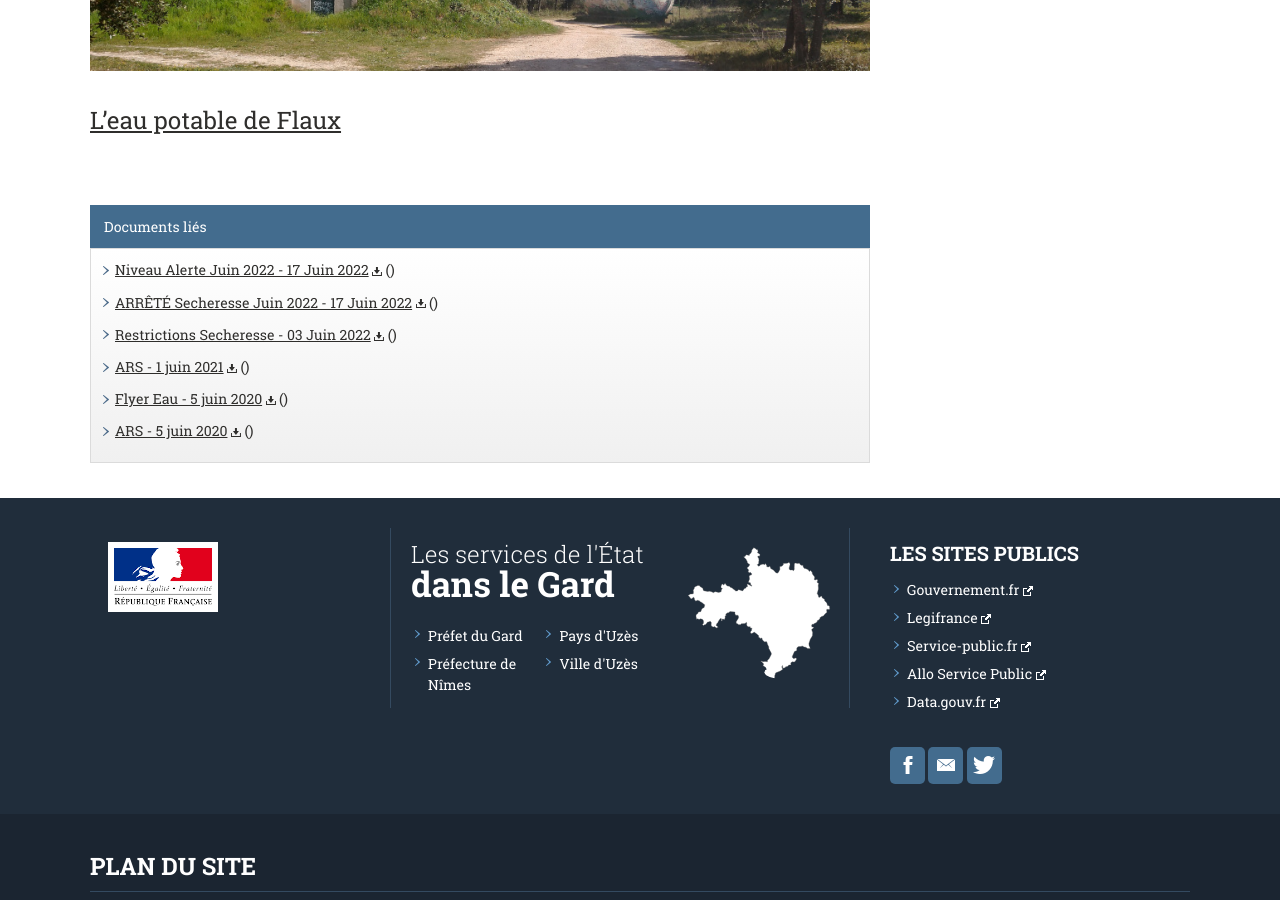
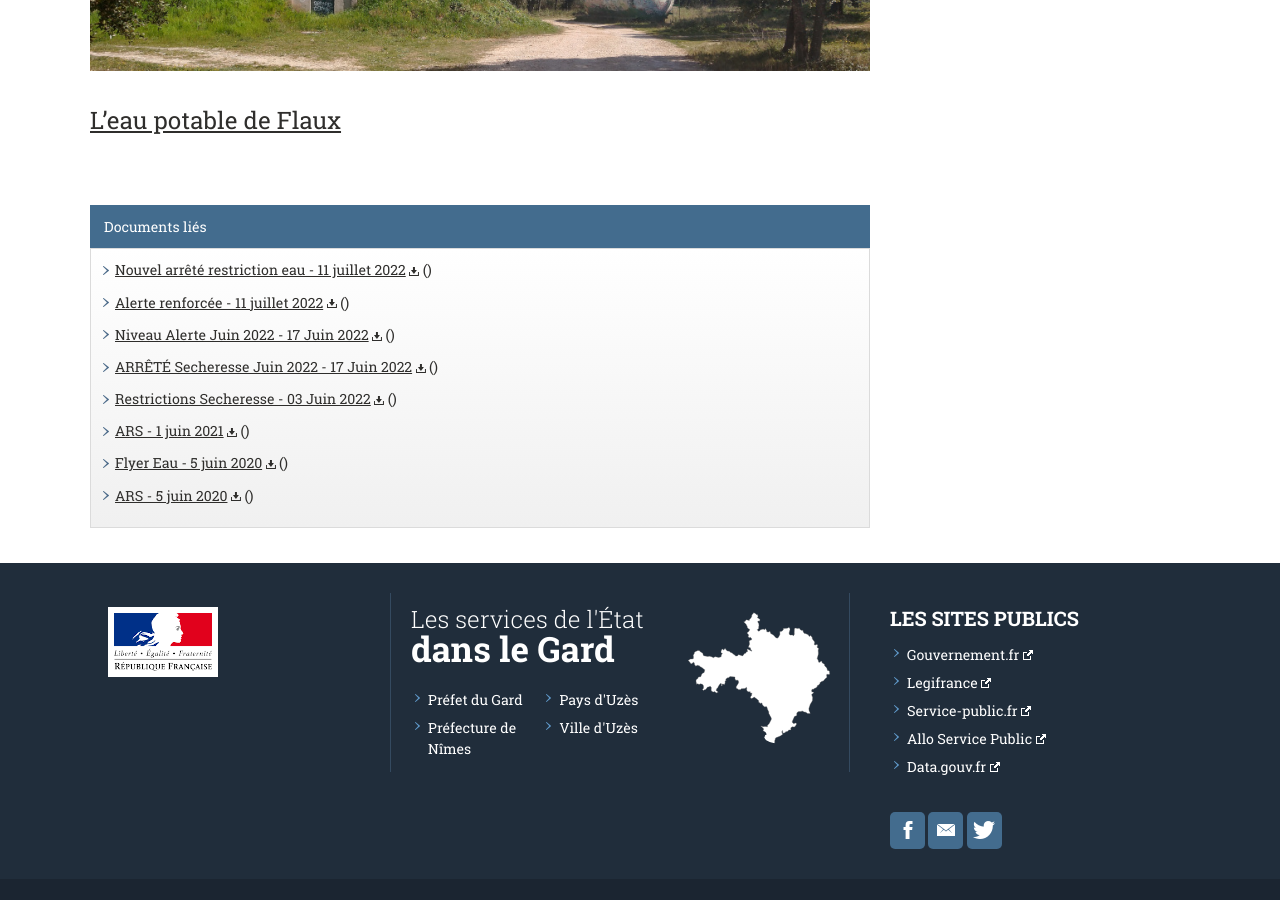
Before and after one commit to Flaux-Village/flaux-village.github.io, a Jekyll site: the page built from eau.md, in a window 1280 px wide and 900 px high, scrolled down 963 px. Built offline with Jekyll 4.4.1, drawn with Linux system fonts in a browser that asks for light colours.

Commit message:
Update eau.md

```diff
--- a/eau.md
+++ b/eau.md
@@ -21,6 +21,12 @@ menu_secondaire:
   addresse: /csi.html
 
 documents:
+- fiche: Nouvel arrêté restriction eau
+  date_texte: 11 juillet 2022
+  addresse: /assets/documents/nouvel arrêté restriction eau ete 2022.pdf
+- fiche: Alerte renforcée
+  date_texte: 11 juillet 2022
+  addresse: /assets/documents/alerte renforcée ete 2022.pdf
 - fiche: Niveau Alerte Juin 2022
   date_texte: 17 Juin 2022
   addresse: assets/documents/niveau alerte_ete2022.pdf
```
